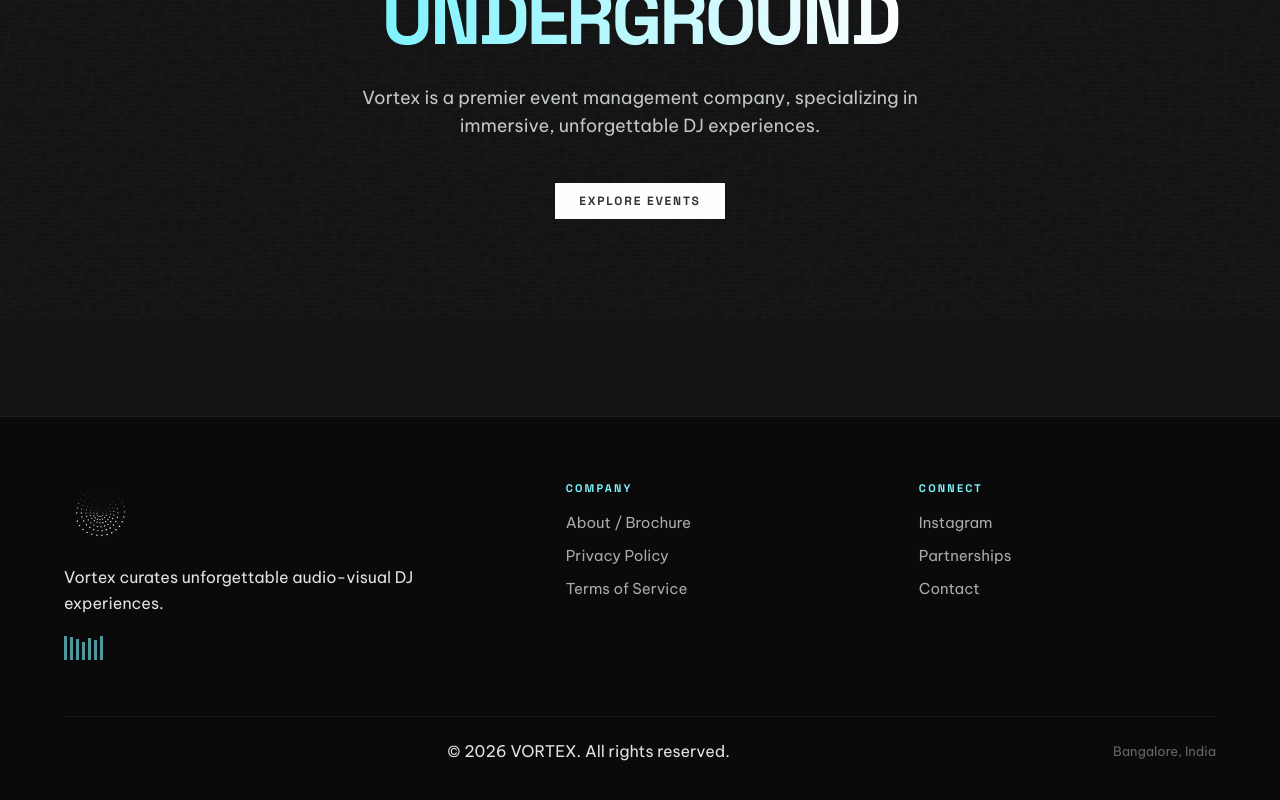
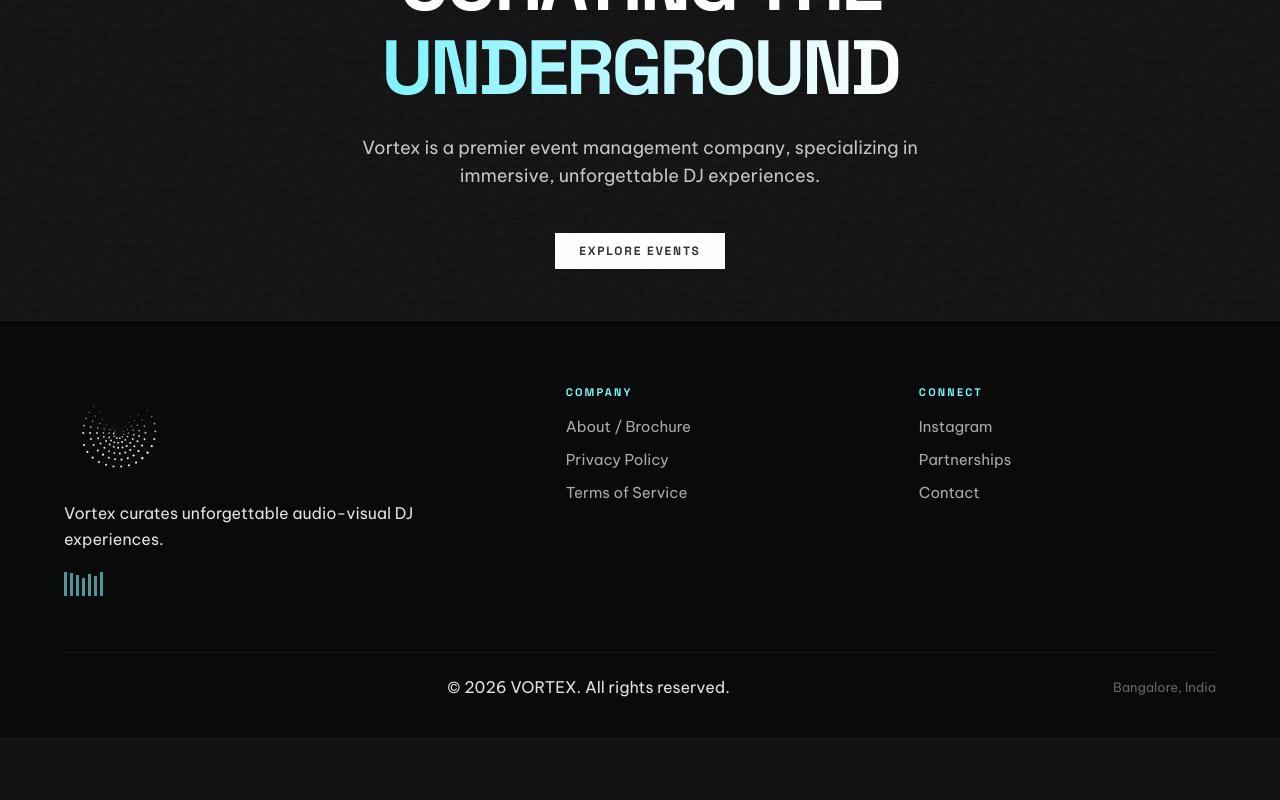
Before and after one commit to romeoantony/vortex, a React (Vite) app: page / in a window 1280 px wide. Shown: the part 480-1280 px from the top of the page. After the commit the page ends 1217 px from the top, so only its background shows below. Built offline with nearby package versions, Linux system fonts and the light colour scheme.

Commit message:
Increase logo size and remove footer top margin

```diff
--- a/src/components/Footer.jsx
+++ b/src/components/Footer.jsx
@@ -9,7 +9,7 @@ export default function Footer() {
         <div className="footer__grid">
           <div className="footer__brand">
             <Link to="/" className="navbar__logo" style={{ marginBottom: 16, display: 'inline-block' }}>
-              <img src="/assets/images/logo.svg" alt="Vortex" style={{ height: '64px', filter: 'drop-shadow(0 0 10px rgba(255,255,255,0.2))' }} />
+              <img src="/assets/images/logo.svg" alt="Vortex" style={{ height: '96px', filter: 'drop-shadow(0 0 10px rgba(255,255,255,0.2))' }} />
             </Link>
             <p className="body-md">Vortex curates unforgettable audio-visual DJ experiences.</p>
             <div className="visualizer" style={{ marginTop: 20 }}>
--- a/src/components/Navbar.jsx
+++ b/src/components/Navbar.jsx
@@ -29,7 +29,7 @@ export default function Navbar() {
         style={{ background: scrolled ? 'rgba(0,0,0,0.95)' : 'rgba(0,0,0,0.8)' }}
       >
         <Link to="/" className="navbar__logo">
-          <img src="/assets/images/logo.svg" alt="Vortex" style={{ height: '48px', filter: 'drop-shadow(0 0 10px rgba(255,255,255,0.2))' }} />
+          <img src="/assets/images/logo.svg" alt="Vortex" style={{ height: '72px', filter: 'drop-shadow(0 0 10px rgba(255,255,255,0.2))' }} />
         </Link>
 
         <ul className={`navbar__links${menuOpen ? ' open' : ''}`}>
--- a/src/index.css
+++ b/src/index.css
@@ -310,7 +310,7 @@ button { cursor: pointer; border: none; background: none; font: inherit; color:
 .venue-item__city { color: var(--on-surface-variant); }
 
 /* ========== FOOTER ========== */
-.footer { border-top: 1px solid rgba(255,255,255,0.08); padding: 64px 0 40px; background: #0a0a0a; margin-top: 96px; }
+.footer { border-top: 1px solid rgba(255,255,255,0.08); padding: 64px 0 40px; background: #0a0a0a; }
 .footer__grid { display: grid; grid-template-columns: 1.5fr 1fr 1fr; gap: 56px; margin-bottom: 56px; }
 @media (max-width: 768px) { .footer__grid { grid-template-columns: 1fr; gap: 40px; } }
 .footer__logo { font-family: var(--font-display); font-size: 24px; font-weight: 700; color: #fff; letter-spacing: 0.2em; margin-bottom: 12px; }
--- a/src/pages/HomePage.jsx
+++ b/src/pages/HomePage.jsx
@@ -68,7 +68,7 @@ export default function HomePage() {
         </div>
         <div className="hero__content">
           <div className="hero__logo" style={{ marginBottom: 40, display: 'flex', justifyContent: 'center' }}>
-            <img src="/assets/images/logo.svg" alt="Vortex" style={{ height: '140px', filter: 'drop-shadow(0 0 15px rgba(255,255,255,0.3))' }} />
+            <img src="/assets/images/logo.svg" alt="Vortex" style={{ height: '240px', filter: 'drop-shadow(0 0 15px rgba(255,255,255,0.3))' }} />
           </div>
           <h1 className="display-lg hero-title">
             <div className="line-wrap">
```
